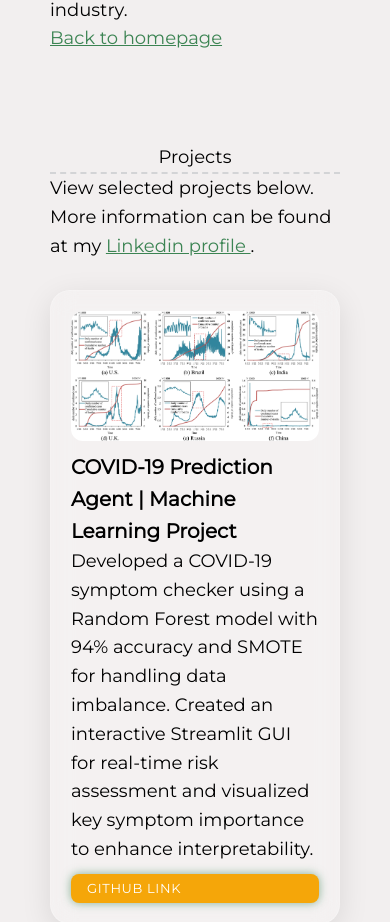
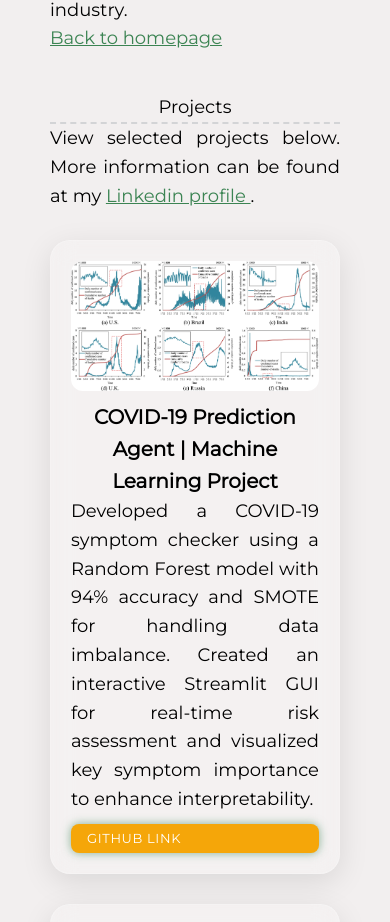
Before and after one commit to Sp-bit-code/Portfolio, a plain HTML site: page resume.html in a window 390 px wide. Shown: the part 1060-1982 px from the top of the page. Drawn offline with Linux system fonts and the light colour scheme.

Commit message:
Update style.css

```diff
--- a/style.css
+++ b/style.css
@@ -406,13 +406,38 @@ footer a:hover{
     grid-template-columns: 1fr;
   }
 }
-/* ===== Responsive Design for Mobile Devices ===== */
+
+
+
+
+
+
+
+
+
+
 @media (max-width: 768px) {
+  /* Layout & Spacing */
   body {
+    font-size: 16px;
     padding: 10px;
-    font-size: 16px;
   }
 
+  .about,
+  .container,
+  .content,
+  .resume-section,
+  .projects,
+  .skills,
+  .experience {
+    width: 100% !important;
+    max-width: 100% !important;
+    padding: 20px 10px !important;
+    margin: 0 auto;
+    box-sizing: border-box;
+  }
+
+  /* Headings */
   h1 {
     font-size: 2.5rem;
     text-align: center;
@@ -423,6 +448,16 @@ footer a:hover{
     text-align: center;
   }
 
+  h3 {
+    text-align: center;
+  }
+
+  /* Paragraphs */
+  p {
+    text-align: justify;
+  }
+
+  /* Buttons */
   .btn {
     font-size: 0.9rem;
     padding: 10px 16px;
@@ -430,12 +465,16 @@ footer a:hover{
     margin-top: 10px;
   }
 
+  /* Skills Grid */
   .skills-list {
+    display: grid;
     grid-template-columns: repeat(2, 1fr);
     gap: 10px;
   }
 
+  /* Projects Layout */
   .project-item {
+    display: flex;
     flex-direction: column;
     align-items: center;
   }
@@ -446,19 +485,19 @@ footer a:hover{
     margin-bottom: 10px;
   }
 
-  .about, .resume-section, .projects, .skills, .experience {
-    padding: 20px 10px;
-  }
-
+  /* Social Links */
   .social-links {
+    display: flex;
     flex-direction: column;
     gap: 10px;
+    align-items: center;
   }
 
   .social-links img {
     width: 30px;
   }
 
+  /* Footer */
   footer {
     font-size: 14px;
     text-align: center;
```
